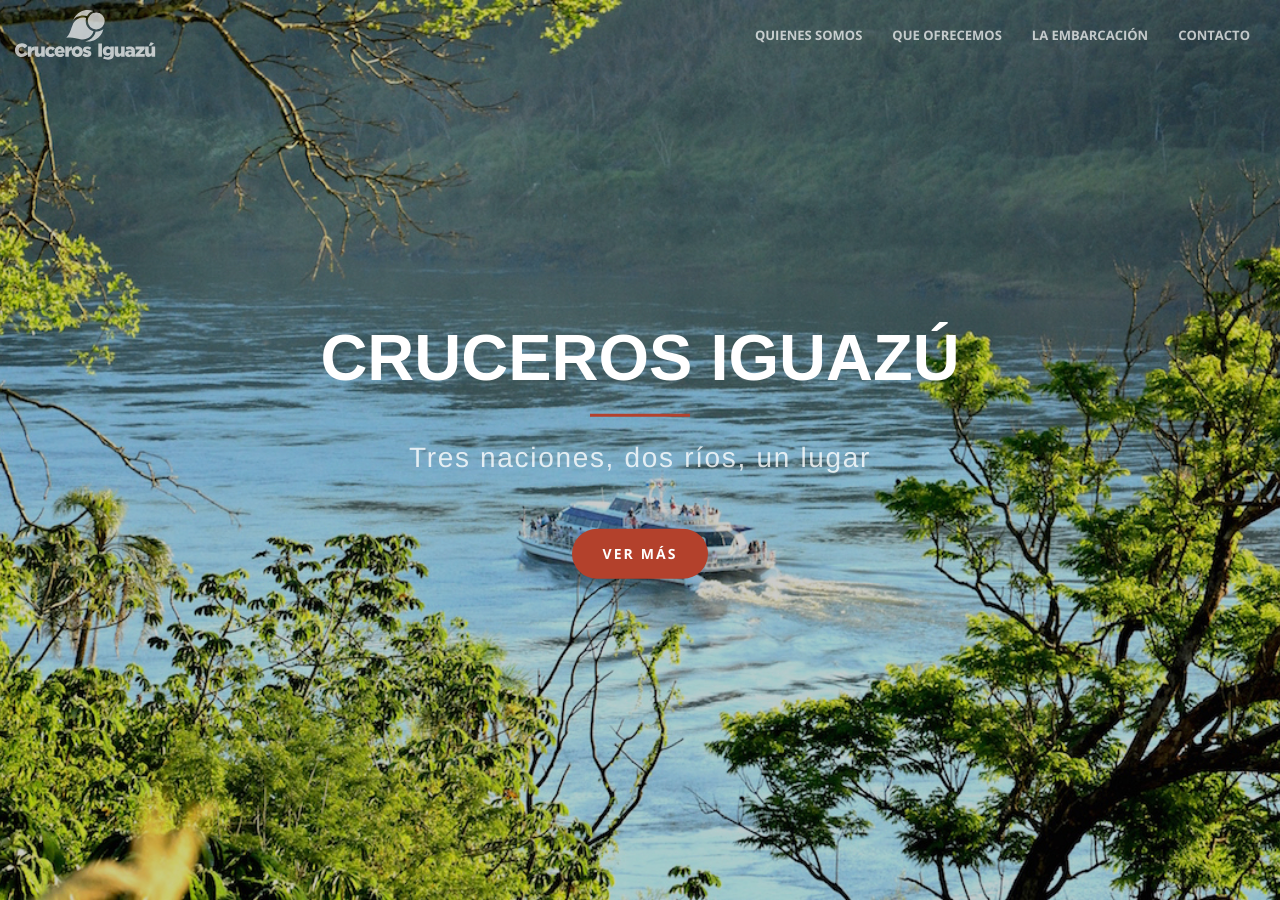
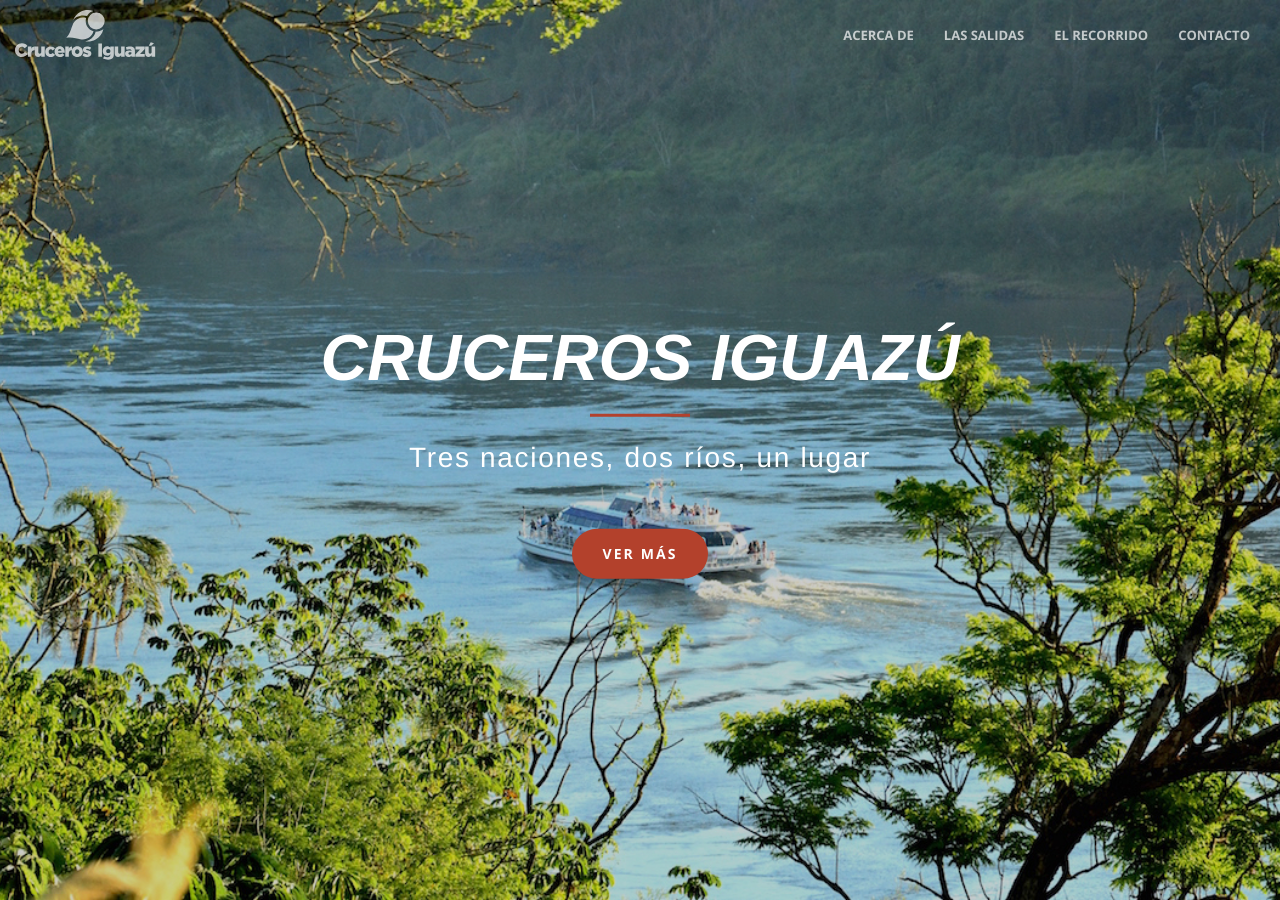
Before and after one commit to FFalaschi/cruceros-web, a Jekyll site: the page built from index.html, in a window 1280 px wide and 900 px high. Built offline with Jekyll 4.4.1, drawn with Linux system fonts in a browser that asks for light colours; nearby versions of some CDN libraries; some of the changed text lies outside the part shown.

Commit message:
Cambios al layout

```diff
--- a/_includes/about.html
+++ b/_includes/about.html
@@ -9,7 +9,6 @@
 
 	<div class="container">
 		<div class="row">
-			<h3>¡Vive Un Paseo Nautico Inolvidable!</h3>
 			<div class="col-md-6">
 				<p>
 					Nuestra misión es hacer de tu viaje a Iguazú una experiencia única.
--- a/_includes/nav.html
+++ b/_includes/nav.html
@@ -18,13 +18,13 @@
         <div class="collapse navbar-collapse" id="bs-example-navbar-collapse-1">
             <ul class="nav navbar-nav navbar-right">
                 <li>
-                    <a class="page-scroll" href="#about">Quienes Somos</a>
+                    <a class="page-scroll" href="#about">Acerca De</a>
                 </li>
                 <li>
-                    <a class="page-scroll" href="#rides">Que Ofrecemos</a>
+                    <a class="page-scroll" href="#rides">Las Salidas</a>
                 </li>
                 <li>
-                    <a class="page-scroll" href="#catamaran">La Embarcación</a>
+                    <a class="page-scroll" href="#recorrido">El Recorrido</a>
                 </li>
                 <li>
                     <a class="page-scroll" href="#contact">Contacto</a>
--- /dev/null
+++ b/_includes/recorrido.html
@@ -0,0 +1,25 @@
+<section class="bg-dark" id="recorrido">
+
+	<div class="container-fluid">
+		<div class="row text-center">
+			<h2>El Recorrido</h2>
+		</div>
+		<!-- End Container-->
+	</div>
+
+	<div class="container">
+		<div class="row">
+			<h3>Lorem ipsum dolor amet </h3>
+			<div class="col-md-6">
+				<p>
+					El paseo se inicia en el Puerto local, hacia las Tres Fronteras, donde el rio Iguazú desemboca en el inmenso río Paraná. Allí permanecemos en un giro largo de 360° para visualizar los Hitos de los tres país: Argentina, Brasil y Paraguay. Navegamos unos kilómetros el río Paraná para luego ingresar nuevamente al rio Iguazú aguas arriba, pasando por debajo del Puente internacional Tancredo Neves y continuar navegando la ribera de la Selva Iryapu hasta alcanzar la altura del Santuario, extremo Este del paseo y límite navegable del rio donde comienza el Parque Nacional Iguazú, a unos 12 km de las Cataratas. Una Guía bilingüe desarrolla durante el viaje los detalles y características de la zona. Desde ese punto se emprende el regreso aguas abajo, con show musical en vivo y un inigualable paisaje de selva y rio.
+				</p>
+			</div>
+
+			<div class="col-md-6">
+				<img src="../img/catamaran/1.jpg" class="img-fluid" alt="Mapa del recorrido">
+		  	</div>
+
+		</div> <!-- End Row -->
+	</div><!-- End Container-->
+</section>
--- a/_includes/rides.html
+++ b/_includes/rides.html
@@ -3,7 +3,7 @@
   <div class="container">
     <div class="row">
       <div class="col-lg-12 text-center">
-        <h2 class="section-heading">Que Ofrecemos</h2>
+        <h2 class="section-heading">Las Salidas</h2>
         <h3>Una Experiencia Única</h3>
         <p>
           Excursiones diarias por los ríos Iguazu y Paraná recorriendo las aguas de la Triple Frontera mientras disfrutas del encanto de la selva y los paisajes.
--- a/_layouts/front.html
+++ b/_layouts/front.html
@@ -8,6 +8,7 @@
   {% include header.html %}
   {% include about.html %}
   {% include rides.html %}
+  {% include recorrido.html %}
   {% include promo.html %}
   {% include contact.html %}
   {% include scripts.html %}
--- a/_sass/_base.scss
+++ b/_sass/_base.scss
@@ -7,6 +7,8 @@
 @import "contact";
 @import "socialmedia";
 @import "bootstrap-overrides";
+@import "recorrido";
+@import "about";
 
 //Base CSS
 
@@ -50,6 +52,7 @@ a {
 h1 {
     font-family: 'Josefin Sans', sans-serif;
     font-weight: lighter;
+    font-style: italic;
 }
 
 
--- a/_sass/_header.scss
+++ b/_sass/_header.scss
@@ -25,7 +25,7 @@ header {
             }
             p {
                 font-weight: 300;
-                color: rgba(white, .8);
+                color: rgba(white, 1);
                 margin-bottom: 50px;
             }
         }
--- /dev/null
+++ b/_sass/_recorrido.scss
@@ -0,0 +1,4 @@
+#recorrido img {
+	width:100%;
+    max-height: 380px;
+}
--- /dev/null
+++ b/_sass/about.scss
@@ -0,0 +1,3 @@
+#about h2 {
+	margin-bottom: 60px;
+}
```
Also changed, not shown: 3 other files.
